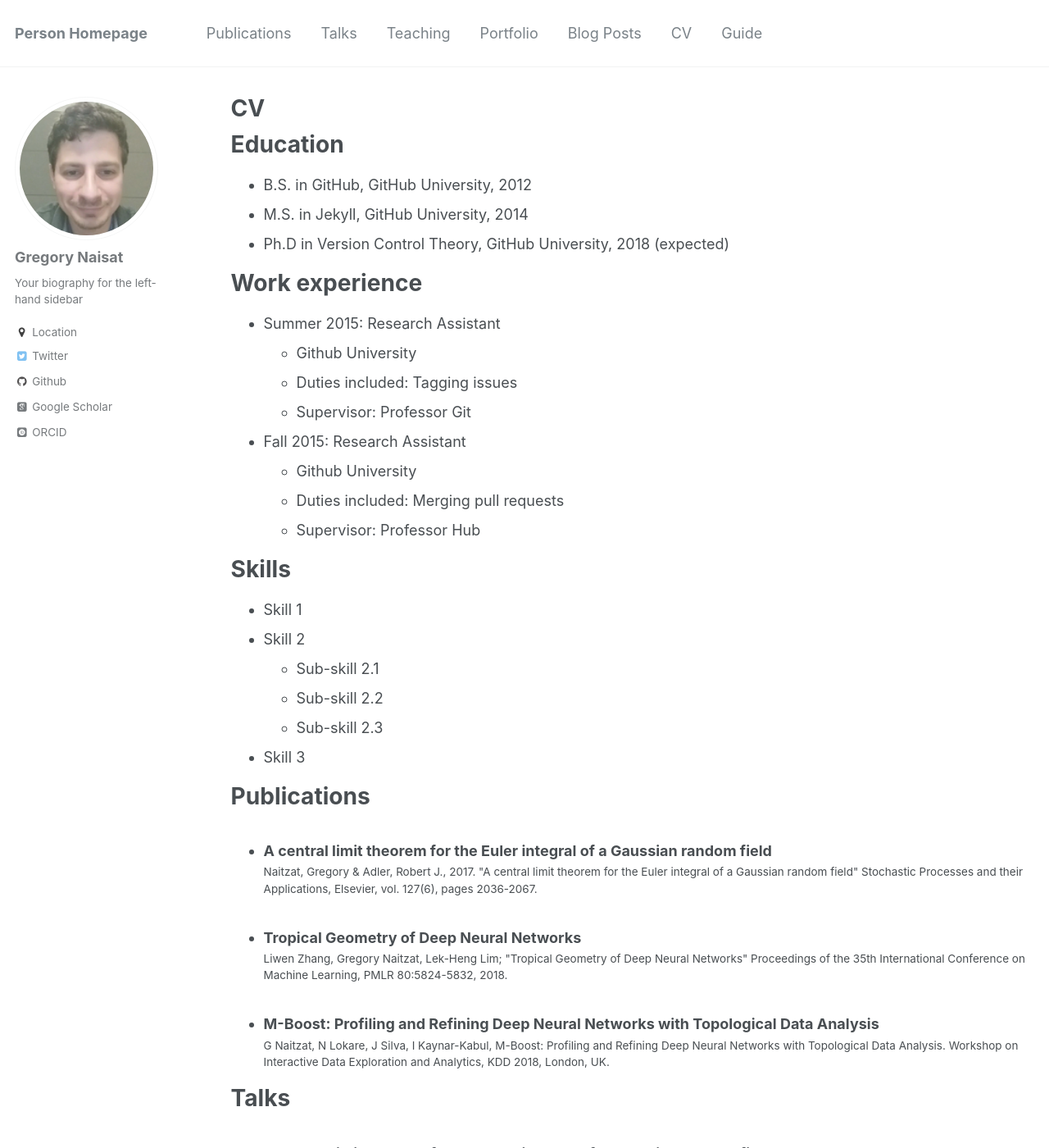
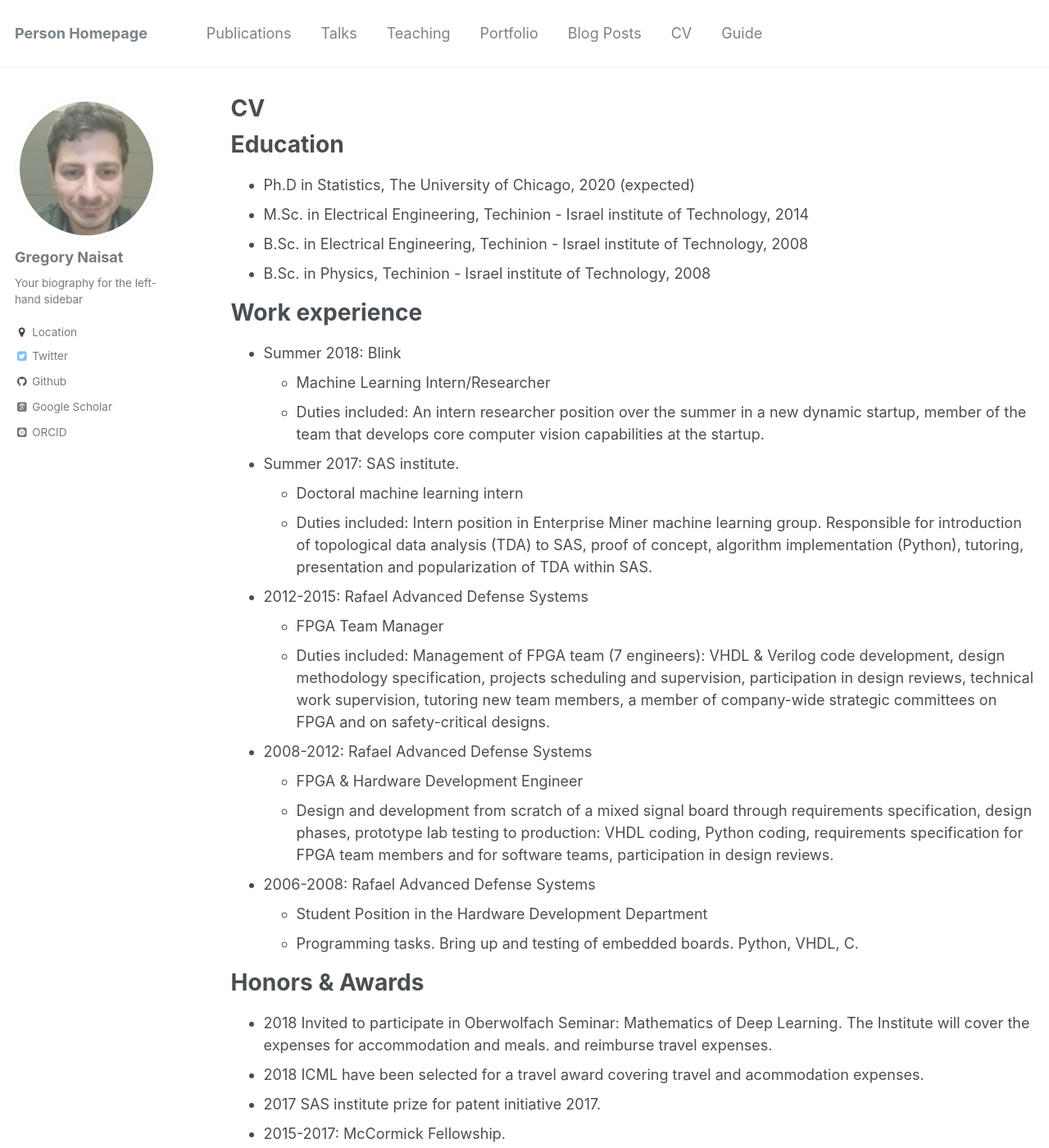
Before and after one commit to sgregnt/sgregnt.github.io, a Jekyll site: the page built from _pages/cv.md, in a window 1280 px wide and 1400 px high. Shown: the whole window at 82% size. Built offline with Jekyll 4.4.1, drawn with Linux system fonts in a browser that asks for light colours; some web fonts are replaced; some of the changed text lies outside the part shown.

Commit message:
various small fixes

```diff
--- a/_pages/cv.md
+++ b/_pages/cv.md
@@ -11,30 +11,55 @@ redirect_from:
 
 Education
 ======
-* B.S. in GitHub, GitHub University, 2012
-* M.S. in Jekyll, GitHub University, 2014
-* Ph.D in Version Control Theory, GitHub University, 2018 (expected)
+* Ph.D  in Statistics, The University of Chicago, 2020 (expected)
+* M.Sc. in Electrical Engineering, Techinion - Israel institute of Technology, 2014
+* B.Sc. in Electrical Engineering, Techinion - Israel institute of Technology, 2008
+* B.Sc. in Physics, Techinion - Israel institute of Technology, 2008
+
+
 
 Work experience
 ======
-* Summer 2015: Research Assistant
-  * Github University
-  * Duties included: Tagging issues
-  * Supervisor: Professor Git
+* Summer 2018: Blink
+  * Machine Learning Intern/Researcher
+  * Duties included: An intern researcher position over the summer in a new dynamic startup, member of the team that develops core computer vision capabilities at the startup.
 
-* Fall 2015: Research Assistant
-  * Github University
-  * Duties included: Merging pull requests
-  * Supervisor: Professor Hub
+* Summer 2017: SAS institute.
+  * Doctoral machine learning intern
+  * Duties included: Intern position in Enterprise Miner machine learning group. Responsible for introduction of topological data analysis (TDA) to SAS, proof of concept, algorithm implementation (Python), tutoring, presentation and popularization of TDA within SAS.
 
-Skills
+* 2012-2015: Rafael Advanced Defense Systems
+  * FPGA Team Manager
+  * Duties included: Management of FPGA team (7 engineers): VHDL & Verilog code development,  design methodology specification, projects scheduling and supervision, participation in design reviews, technical work supervision, tutoring new team members, a member of company-wide strategic committees on FPGA and on safety-critical designs.
+
+* 2008-2012: Rafael Advanced Defense Systems
+  * FPGA & Hardware Development Engineer
+  * Design and development from scratch of a mixed signal board through requirements specification, design phases, prototype lab testing to production: VHDL coding, Python coding, requirements specification for FPGA team members and for software teams, participation in design reviews.
+
+
+* 2006-2008: Rafael Advanced Defense Systems
+  * Student Position in the Hardware Development Department
+  * Programming tasks. Bring up and testing of embedded boards. Python, VHDL, C.
+
+Honors & Awards
 ======
-* Skill 1
-* Skill 2
-  * Sub-skill 2.1
-  * Sub-skill 2.2
-  * Sub-skill 2.3
-* Skill 3
+* 2018 Invited to participate in Oberwolfach Seminar: Mathematics of Deep Learning. The Institute will cover the expenses for accommodation and meals. and reimburse travel expenses.
+* 2018 ICML have been selected for a travel award covering travel and acommodation expenses.
+* 2017 SAS institute prize for patent initiative 2017.
+* 2015-2017: McCormick Fellowship.
+* 2004-2008: Technion President Excellence Award. Received 2 times.
+
+
+Proffesional Skills
+======
+* Coding: Matlab, R, Python, C.
+* Deep leanring frameworks: Caffe, Tensorflow, Theano.
+* Tools: Linux, Github, Pycharm, Spyder, Google Cloud Compute. Spark.
+* Managment: first line team managment expirience, attended workshps and courses on manamgment subjects.
+* Hardware and FPGA: Embbeded C, VHDL, Verilog, Altera, Xilinx, lattice,
+Actel, SoC - Qsys, NIOS II (Embedded C, Ethernet Bootloader), PCIe, Proprietary
+protocols, Legacy protocols (CANBUS, UART, etcs.).
+
 
 Publications
 ======
@@ -56,4 +81,5 @@ Teaching
 
 Service and leadership
 ======
-* Currently signed in to 43 different slack teams
+* 2018 - Leading consulting team to support law school initiate to study gender dynamics and gendered achievement disparities at the Law School in the University of Chicago. The report can be found [here](https://www.law.uchicago.edu/files/2018-05/wap_final.pdf)
+* 2017 - Leading consulting team that studies Spatial pattern of migrating cells in zebrafish embryos.
```
Also changed, not shown: _includes/archive-single.html (+4 -4 lines).
